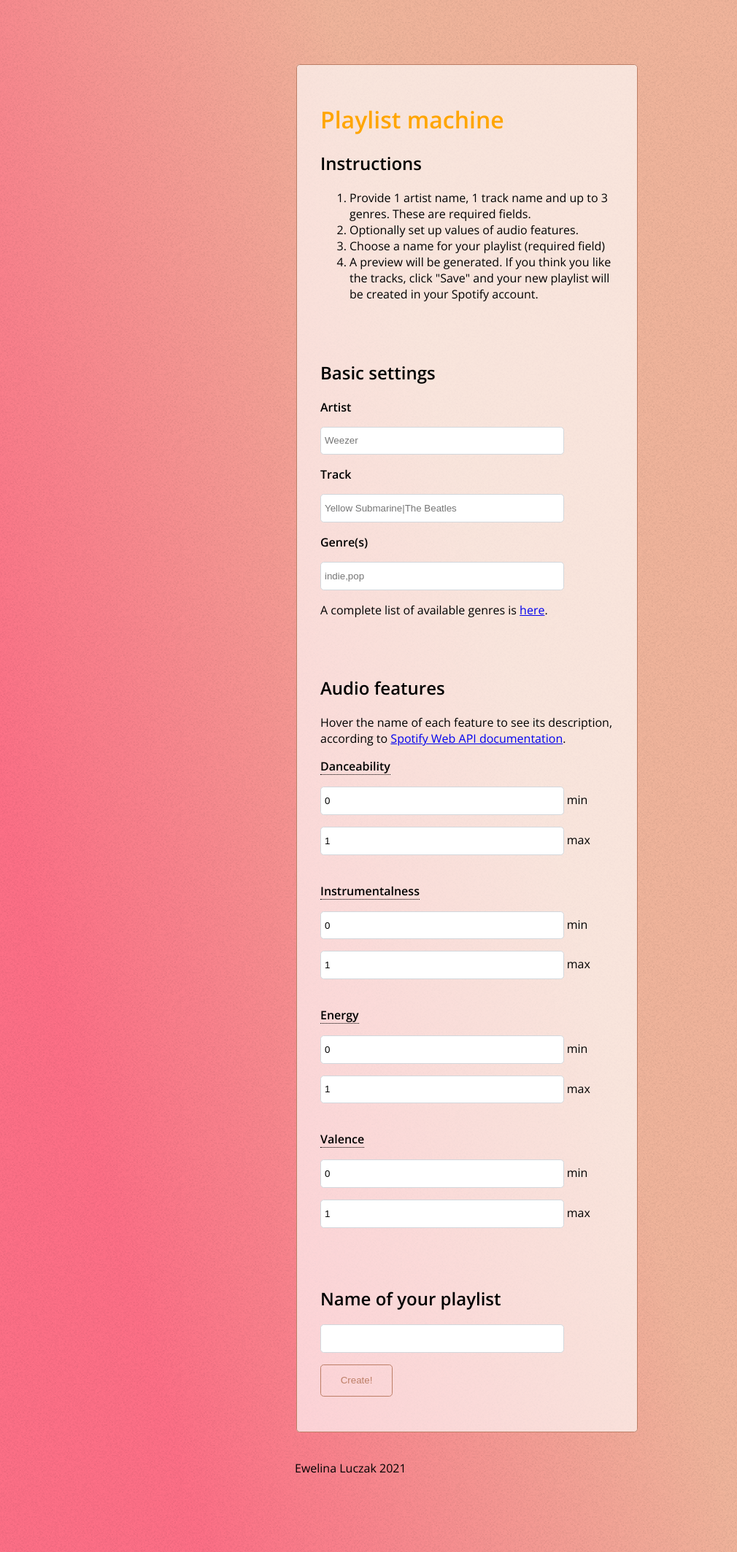
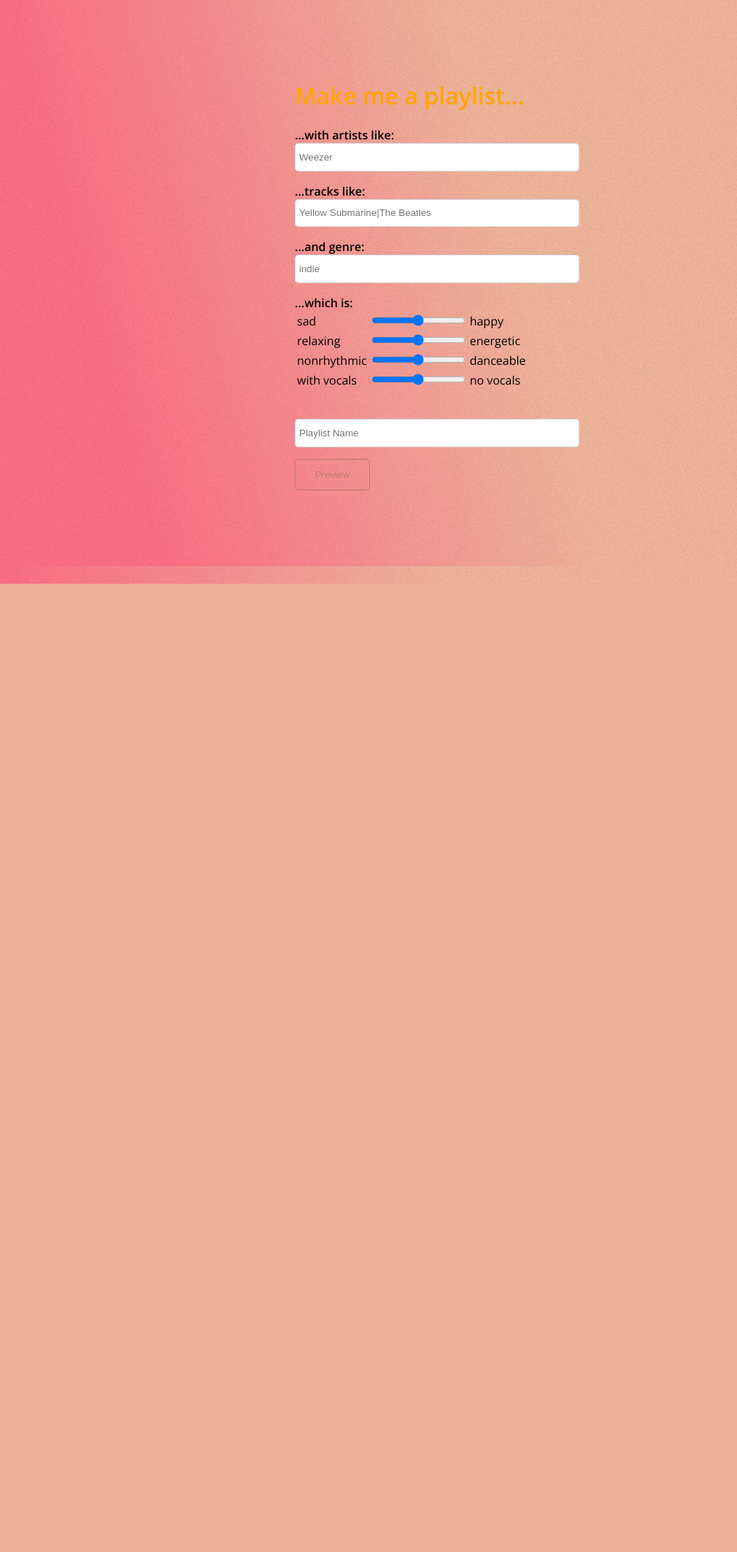
Before and after one commit to eluczak/playlist-machine, a Flask app: template templates/machine/index.html in a window 1280 px wide. Shown: the whole page at 73% size, without its empty margins (0-1010 px from the left). After the commit the page ends 800 px from the top, so only its background shows below. Run offline with Flask 2, Linux system fonts and the light colour scheme; the template is opened without the code that fills it, so the values that code supplies are empty; parts of the project's set-up code (start-up, migrations or seed data) failed here and were passed over.

Commit message:
removed unnecesary texts

```diff
--- a/templates/machine/index.html
+++ b/templates/machine/index.html
@@ -8,85 +8,80 @@
 <body>
 <div class="content_area">
     <form method=post action="{{ url_for('preview') }}">
-    <fieldset>
-    <h1>Playlist machine</h1>
-    <h2>Instructions</h2>
-    <ol>
-        <li>Provide 1 artist name, 1 track name and up to 3 genres. These are required fields.</li>
-        <li>Optionally set up values of audio features.</li>
-        <li>Choose a name for your playlist (required field)</li>
-        <li>A preview will be generated. If you think you like the tracks, click "Save" and your new playlist will be
-            created in your Spotify account.</li>
-    </ol>
+        <h1><span class="title">Make me a playlist...</span></h1>
+        <p>
+            <label for="seed_artists"><strong>...with artists like:</strong></label><br>
+            <input type="text" name="seed_artists" id="seed_artists" placeholder="Weezer" required/>
+        </p>
 
-        <br><br>
+        <p>
+            <label for="seed_tracks"><strong>...tracks like:</strong></label><br>
+            <input type="text" name="seed_tracks" id="seed_tracks" placeholder="Yellow Submarine|The Beatles" required/>
+        </p>
 
-        <h2>Basic settings</h2>
-        <p><b>Artist</b></p>
-        <p><input type="text" name = "seed_artists" value="" placeholder="Weezer" required/></p>
-        <p><b>Track</b></p>
-        <p><input type="text" name = "seed_tracks" value="" placeholder="Yellow Submarine|The Beatles" required/></p>
-        <p><b>Genre(s)</b></p>
-        <p><input type="text" name = "seed_genres" value="" placeholder="indie,pop" required/></p>
-        <p>A complete list of available genres is <a href="#">here</a>.</p>
+        <p>
+            <label for="seed_genres"><strong>...and genre:</strong></label><br>
+            <input type="text" name="seed_genres" id="seed_genres" placeholder="indie" required/>
+        </p>
 
-        <br><br>
+        <label><strong>...which is:</strong></label>
+        <table>
+            <tr>
+                <td class="align-right">
+                    <label>sad</label>
+                </td>
+                <td>
+                    <input type="range" name="valence" id="valence" min="0" max="1" step="0.1"/>
+                </td>
+                <td class="align-left">
+                    <label>happy</label>
+                </td>
+            </tr>
 
-        <h2>Audio features </h2>
-        <p>Hover the name of each feature to see its description, according to <a href="#">Spotify Web API documentation</a>.</p>
+            <tr>
+                <td class="align-right">
+                    <label>relaxing</label>
+                </td>
+                <td>
+                    <input type="range" name="energy" id="energy"  min="0" max="1" step="0.1"/>
+                </td>
+                <td class="align-left">
+                    <label>energetic</label>
+                </td>
+            </tr>
 
+            <tr>
+                <td class="align-right">
+                    <label>nonrhythmic</label>
+                </td>
+                <td>
+                    <input type="range" name="danceability" id="danceability"  min="0" max="1" step="0.1"/>
+                </td>
+                <td class="align-left">
+                    <label>danceable</label>
+                </td>
+            </tr>
 
-        <div class="tooltip"><b>Danceability</b>
-            <span class="tooltiptext">Danceability describes how suitable a track is for dancing based on a combination of musical elements
-            including tempo, rhythm stability, beat strength, and overall regularity. A value of 0.0 is least danceable
-            and 1.0 is most danceable.</span>
-        </div>
-        <p><input type="number" id="min_danceability" name="min_danceability" min="0" max="1" value="0" step="0.01" required/>
-        <label for="min_danceability">min</label></p>
-        <p><input type="number" id="max_danceability" name="max_danceability" min="0" max="1" value="1" step="0.01" required/>
-        <label for="max_danceability">max</label></p>
+            <tr>
+                <td class="align-right">
+                    <label>with vocals</label>
+                </td>
+                <td>
+                    <input type="range" name="instrumentalness" id="instrumentalness"  min="0" max="1" step="0.1"/>
+                </td>
+                <td class="align-left">
+                    <label>no vocals</label>
+                </td>
+            </tr>
+
+        </table>
+
         <br>
-	    <div class="tooltip"><b>Instrumentalness</b>
-        <span class="tooltiptext">Predicts whether a track contains no vocals. “Ooh” and “aah” sounds are treated as instrumental in this
-            context. Rap or spoken word tracks are clearly “vocal”. The closer the instrumentalness value is to 1.0,
-            the greater likelihood the track contains no vocal content. Values above 0.5 are intended to represent
-            instrumental tracks, but confidence is higher as the value approaches 1.0.</span>
-        </div>
-        <p><input type="number" id="min_instrumentalness" name="min_instrumentalness" min="0" max="1" value="0" step="0.01" required/>
-        <label for="min_instrumentalness">min</label></p>
-        <p><input type="number" id="max_instrumentalness" name="max_instrumentalness" min="0" max="1" value="1" step="0.01" required/>
-        <label for="max_instrumentalness">max</label></p>
-        <br>
-	    <div class="tooltip"><b>Energy</b>
-        <span class="tooltiptext">Energy is a measure from 0.0 to 1.0 and represents a perceptual measure of intensity and activity.
-            Typically, energetic tracks feel fast, loud, and noisy. For example, death metal has high energy,
-            while a Bach prelude scores low on the scale. Perceptual features contributing to this attribute include
-            dynamic range, perceived loudness, timbre, onset rate, and general entropy.</span>
-        </div>
-        <p><input type="number" id="min_energy" name="min_energy" min="0" max="1" value="0" step="0.01" required/>
-        <label for="min_energy">min</label></p>
-        <p><input type="number" id="max_energy" name="max_energy" min="0" max="1" value="1" step="0.01" required/>
-        <label for="max_energy">max</label></p>
-        <br>
-	    <div class="tooltip"><b>Valence</b>
-        <span class="tooltiptext">A measure from 0.0 to 1.0 describing the musical positiveness conveyed by a track. Tracks with high valence
-            sound more positive (e.g. happy, cheerful, euphoric), while tracks with low valence sound more negative
-            (e.g. sad, depressed, angry).</span>
-        </div>
-        <p><input type="number" id="min_valence" name="min_valence" min="0" max="1" value="0" step="0.01" required/>
-        <label for="min_valence">min</label></p>
-        <p><input type="number" id="max_valence" name="max_valence" min="0" max="1" value="1" step="0.01" required/>
-        <label for="max_valence">max</label></p>
+        <p><input type="text" name="playlist_name" placeholder="Playlist Name" required/></p>
+        <p><input class="button" type="submit" name="submit" id="submit" value="Preview" /></p>
 
-        <br><br>
+    </form>
 
-        <h2>Name of your playlist</h2>
-        <p><input type="text" name="playlist_name" required/></p>
-        <p><input type="submit" name="submit" id="submit" value="Create!" /></p>
-        </fieldset>
-    </form>
-    <br>
-	<p>Ewelina Luczak 2021</p>
 </div>
 </body>
 </html>
```
